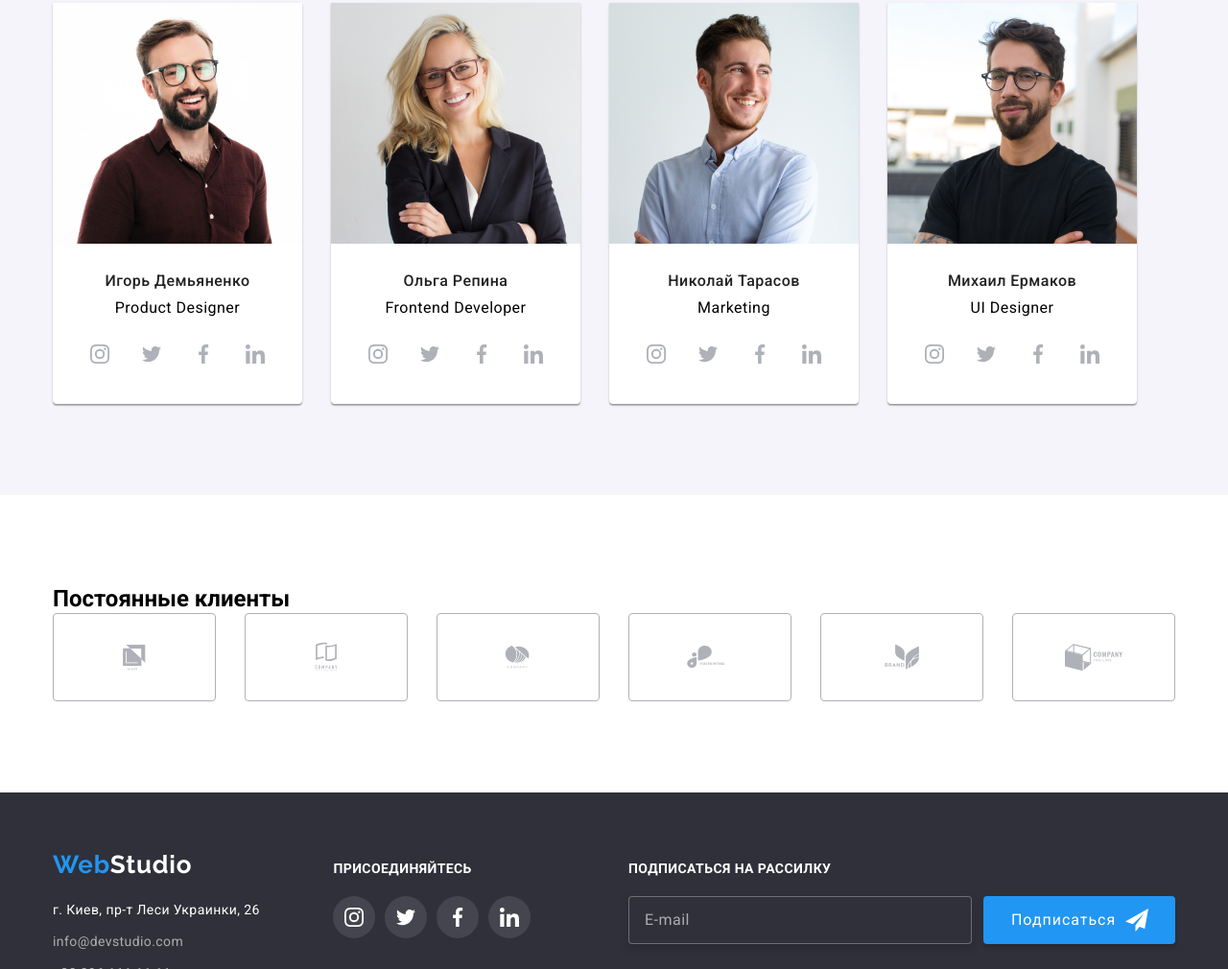
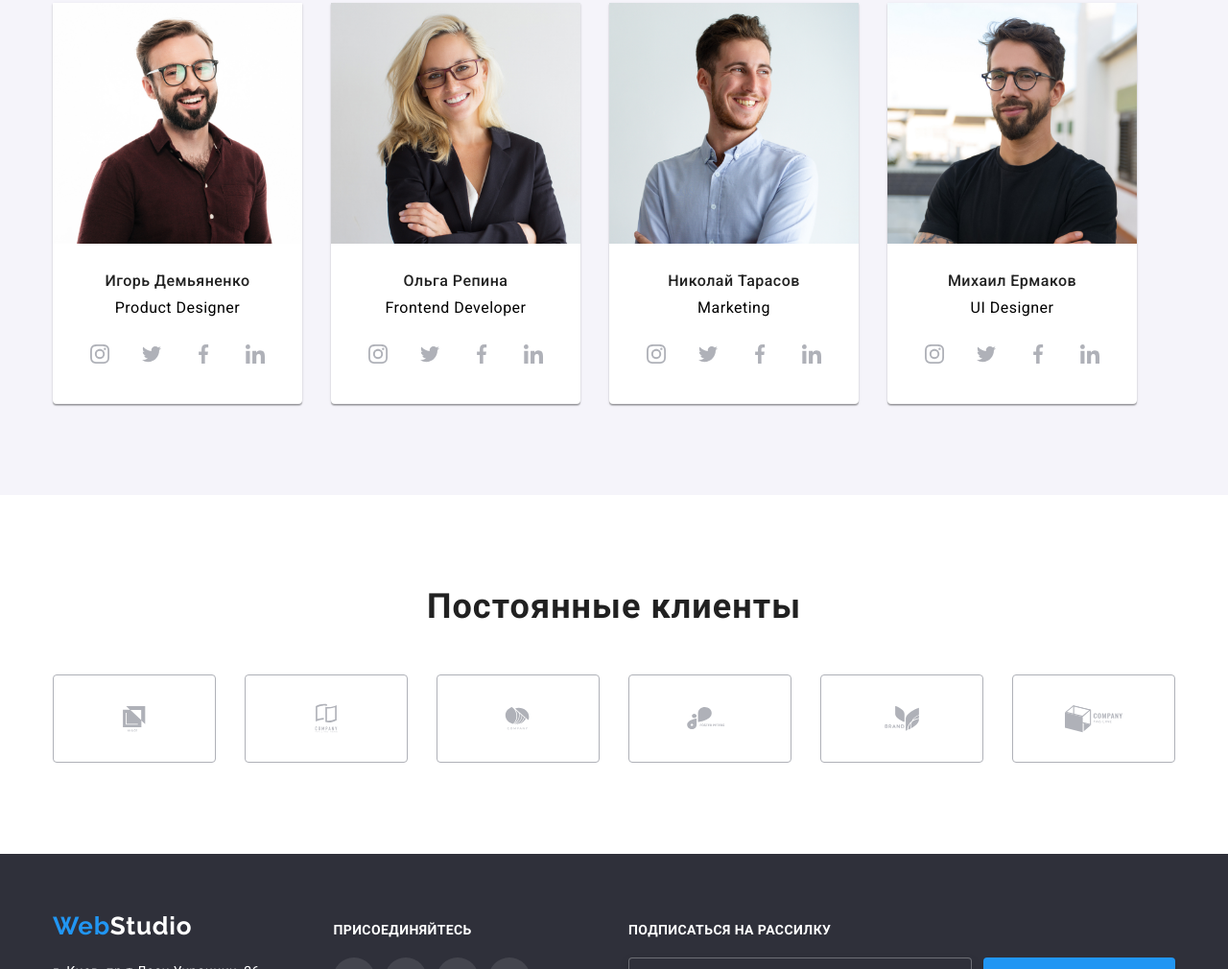
Before and after one commit to MaximGoldan/goit-markup-hw-07, a plain HTML site: page index.html in a window 1280 px wide. Shown: the part 1790-2800 px from the top of the page at 96% size. Drawn offline with nearby package versions, Linux system fonts and the light colour scheme.

Commit message:
finished

```diff
--- a/index.html
+++ b/index.html
@@ -307,7 +307,7 @@
       <!-- постоянные клиенты -->
       <section class="clients">
         <div class="container">
-          <h2 class="clients-title">Постоянные клиенты</h2>
+          <h2 class="clients__title">Постоянные клиенты</h2>
           <ul class="clients__list list">
             <li class="clients__item">
               <a href="" class="clients__link">
--- a/sass/main.scss
+++ b/sass/main.scss
@@ -5,8 +5,6 @@
 @import './base/common';
 
 @import './utils/hidden';
-
-@import './utils/active';
 
 @import './components/container';
 
@@ -19,7 +17,7 @@
 @import './components/modal-form';
 
 @import './layout/header';
-
+@import './utils/active';
 @import './layout/hero';
 @import './layout/benefits';
 @import './layout/work';
--- a/sass/utils/_active.scss
+++ b/sass/utils/_active.scss
@@ -1,6 +1,7 @@
 /* подчеркивание   */
 .active {
   color: #2196f3;
+
   &::after {
     position: absolute;
     display: block;
```
Also changed, not shown: css/main.css, css/main.min.css, 2 other files.
